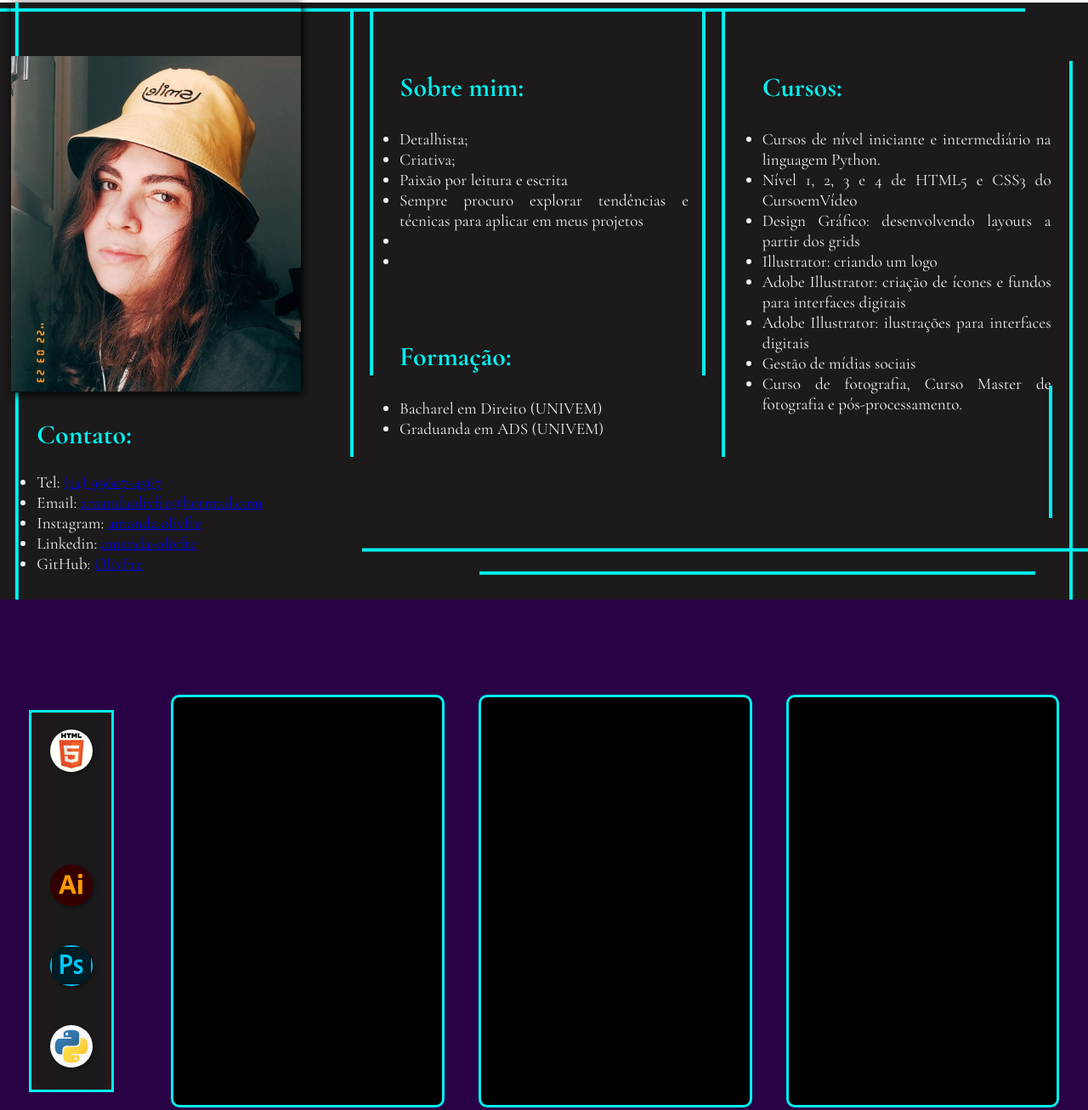
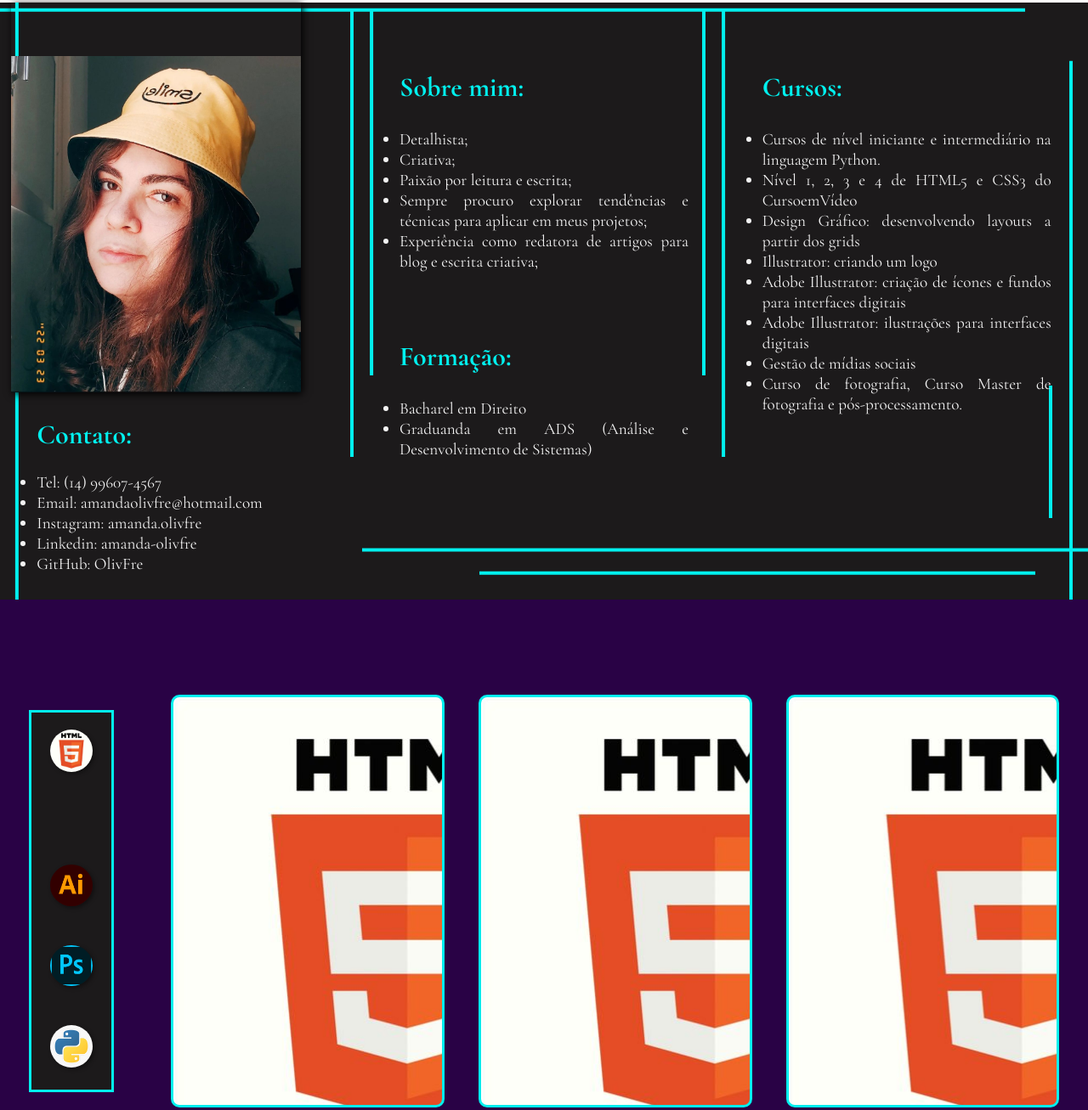
Before and after one commit to OlivFre/portifolio, a plain HTML site: page index.html in a window 1280 px wide. Shown: the part 797-2104 px from the top of the page at 85% size. Drawn offline with nearby package versions, Linux system fonts and the light colour scheme; a web font is replaced by a local one.

Commit message:
Não deu certo

```diff
--- a/index.html
+++ b/index.html
@@ -53,10 +53,9 @@
                     <ul class="texto2">
                         <li>Detalhista;</li>
                         <li>Criativa;</li>
-                        <li>Paixão por leitura e escrita</li>
-                        <li>Sempre procuro explorar tendências e técnicas para aplicar em meus projetos</li>
-                        <li></li>
-                        <li></li>
+                        <li>Paixão por leitura e escrita;</li>
+                        <li>Sempre procuro explorar tendências e técnicas para aplicar em meus projetos;</li>
+                        <li>Experiência como redatora de artigos para blog e escrita criativa;</li>
                     </ul>
 
                 </div>
@@ -65,8 +64,8 @@
                     <h1>Formação:</h1>
 
                     <ul class="texto2">
-                        <li>Bacharel em Direito (UNIVEM)</li>
-                        <li>Graduanda em ADS (UNIVEM)</li>
+                        <li>Bacharel em Direito</li>
+                        <li>Graduanda em ADS (Análise e Desenvolvimento de Sistemas)</li>
                     </ul>
                 </div>
             </div>
@@ -99,12 +98,12 @@
             <div class="flex-projetos2">
                 <ul class="soft">
                     <li>
-                        <a href="@">
+                        <a href="#html">
                             <img src="imagens/HTML.jpg" alt="">
                         </a>
                     </li>
                     <li>
-                        <a href="@">
+                        <a href="#css">
                             <img src="imagens/CSS.jpg" alt="">
                         </a>
                     </li>
@@ -127,8 +126,8 @@
             </div>
 
             <div class="flex-projetos3">
-                <div class="flex-projetos4">
-                    <div class="bloco" class="img1"></div>
+                <div id="html" class="flex-projetos4">
+                    <div class="bloco"></div>
                     <div class="bloco"></div>
                     <div class="bloco"></div>
                 </div>
--- a/style.css
+++ b/style.css
@@ -139,7 +139,16 @@ h1{
     color: var(--cor4);
 }
 
+.texto1 > li > a{
+    color: var(--cor4);
+    text-decoration: none;
+}
 
+.texto1 > li > a:hover{
+    background-color: var(--cor3);
+    color: var(--cor1);
+    padding: 1px 5px;
+}
 
 .texto2{
     font-family: var(--fonte-garamond);
@@ -237,15 +246,11 @@ h1{
 .bloco{
     height: 480.2px;
     width: 315.8px;
-    background: black;
+    background-image: url(imagens/HTML.jpg);
     margin: 20px 20px ;
     border: 3px solid var(--cor0);
     border-radius: 10px;
 }
 
-.img1{
-
-}
-
 
 /*-----------------FIM DE PROJETOS-----------------*/
```
